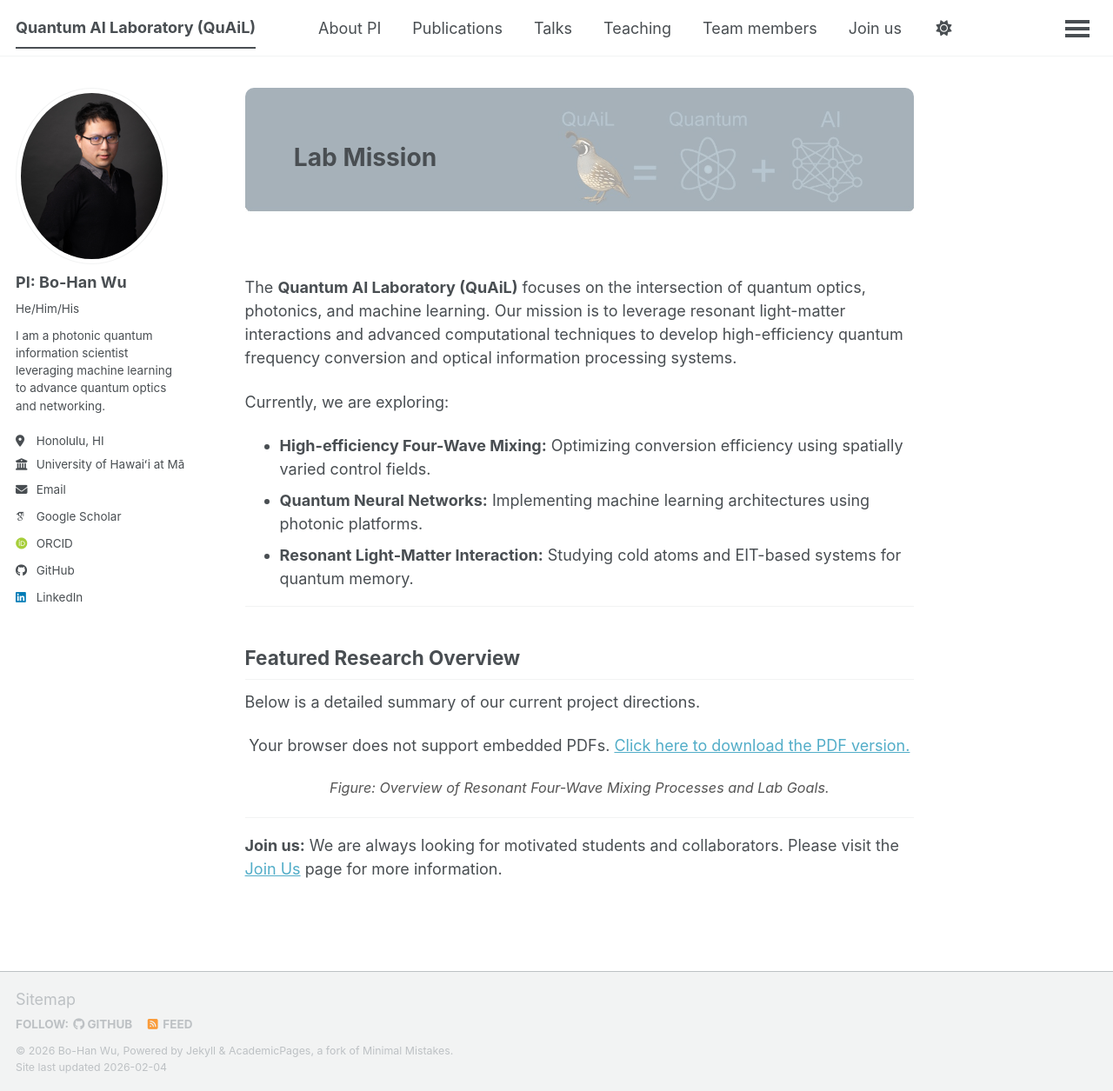
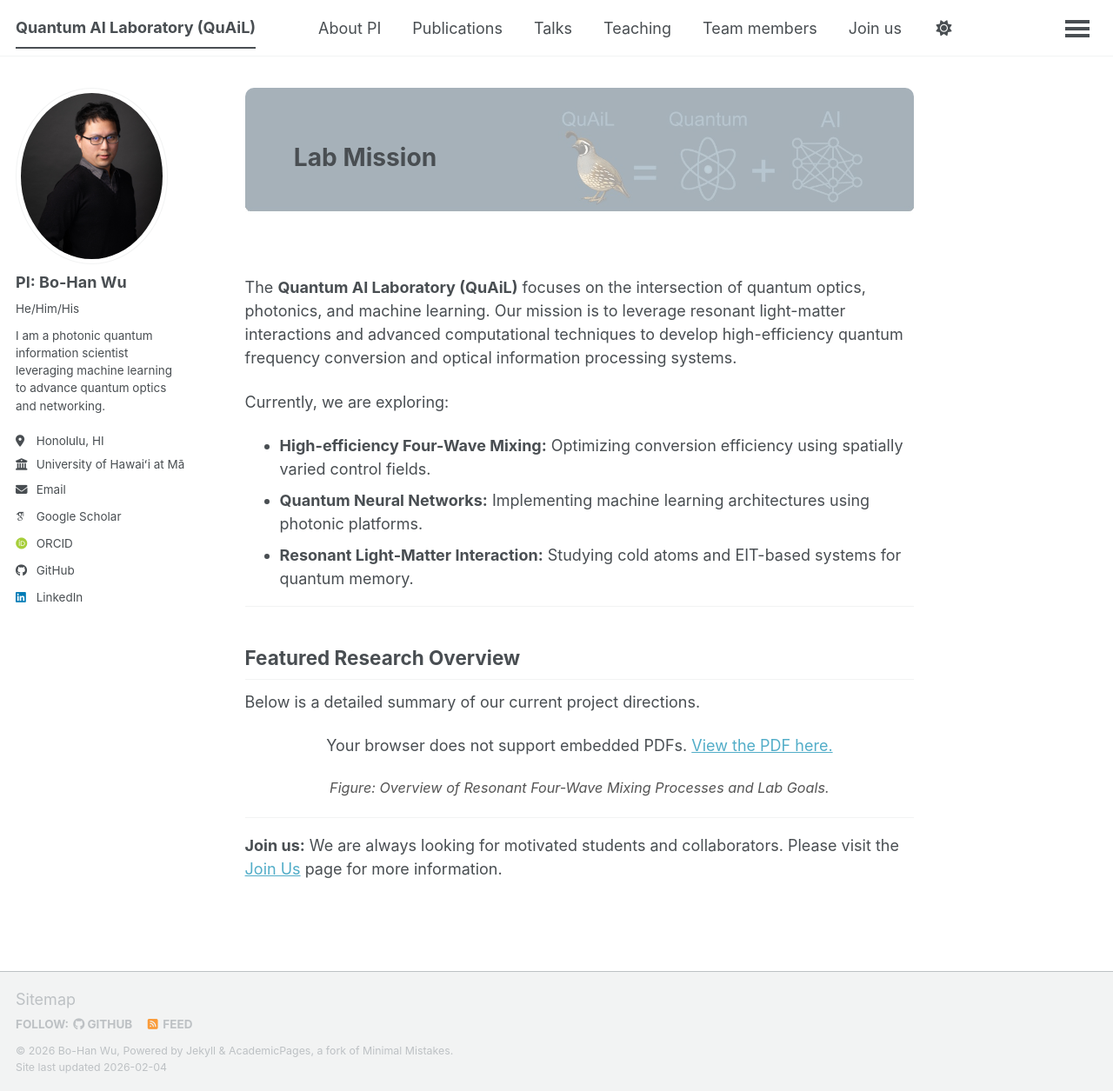
Before and after one commit to go705/go705.github.io, a Jekyll site: the page built from _pages/about.md, in a window 1280 px wide and 1255 px high. Shown: the whole window at 87% size. Built offline with Jekyll 4.4.1, drawn with Linux system fonts in a browser that asks for light colours; some web fonts are replaced; a script bundle is joined from its source files by our own code; library files that are not in the unit come from our copies.

Commit message:
Update about.md

```diff
--- a/_pages/about.md
+++ b/_pages/about.md
@@ -20,9 +20,9 @@
 Below is a detailed summary of our current project directions.
 
 <div style="text-align: center; margin-top: 20px;">
-  <object data="{{ site.baseurl }}/assets/images/CVQNN.pdf" type="application/pdf" width="100%" height="900px">
+  <object data="{{ site.baseurl }}/assets/images/CVQNN.pdf#toolbar=0&navpanes=0&scrollbar=0" type="application/pdf" width="100%" height="900px">
     <p>Your browser does not support embedded PDFs.
-      <a href="{{ site.baseurl }}/assets/images/CVQNN.pdf">Click here to download the PDF version.</a>
+      <a href="{{ site.baseurl }}/assets/images/CVQNN.pdf">View the PDF here.</a>
     </p>
   </object>
   <p style="font-size: 0.9em; color: #555; font-style: italic; margin-top: 10px;">
```
